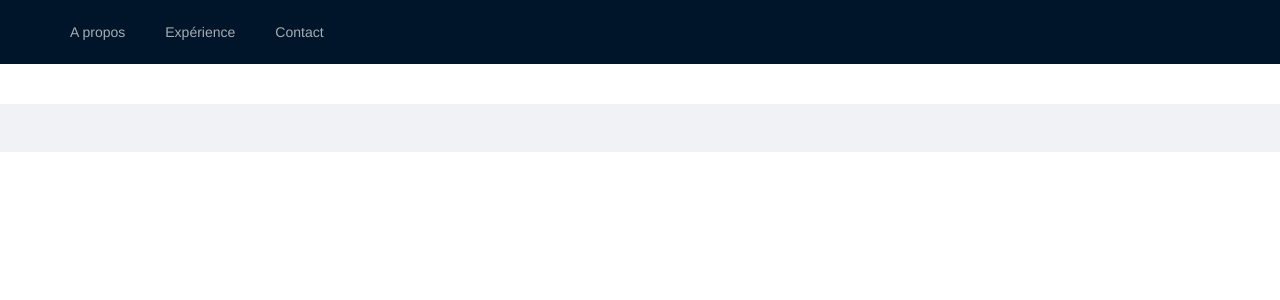
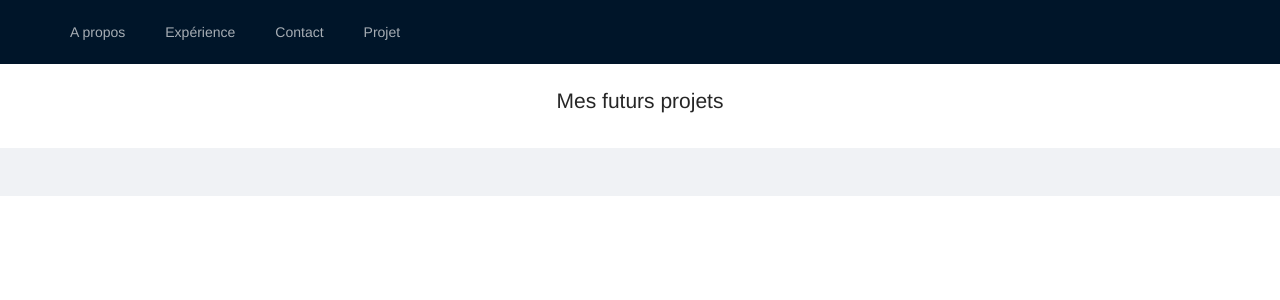
Before and after one commit to jorianvb/portfolio_vue, a Vue app: page /project in a window 1280 px wide. Shown: the top 300 px of the page. Built offline with nearby package versions, Linux system fonts and the light colour scheme.

Commit message:
Ajout de la page project

```diff
--- /dev/null
+++ b/src/components/Project.vue
@@ -0,0 +1,14 @@
+<template>
+  <h1>Mes futurs projets</h1>
+
+  <!-- Mettre en place une liste pour les futurs projets et une description-->
+</template>
+
+<script>
+export default {
+  name: "Project"
+}
+</script>
+
+<style scoped>
+</style>
--- a/src/components/nav/NavigationListItem.vue
+++ b/src/components/nav/NavigationListItem.vue
@@ -14,7 +14,9 @@ export default {
       items: [
         {text: 'A propos', router: "/"},
         {text: 'Expérience', router: "/experience"},
-        {text: 'Contact', router: "/contact"},]
+        {text: 'Contact', router: "/contact"},
+        {text: 'Projet', router: "/project"},
+        ]
     }
   }
 }
--- a/src/router/routing.js
+++ b/src/router/routing.js
@@ -2,6 +2,7 @@ import { createWebHistory, createRouter } from "vue-router";
 import Home from "../components/Home";
 import Experience from "../components/Experience";
 import Contact from "../components/Contact";
+import Project from "../components/Project"
 
 
 const routes = [
@@ -18,7 +19,14 @@ const routes = [
         path: "/contact",
         name: "Contact",
         component: Contact,
+    },
+    {
+        path: "/project",
+        name: "Project",
+        component: Project,
     }
+
+
 ]
 
 const router = createRouter({
```
